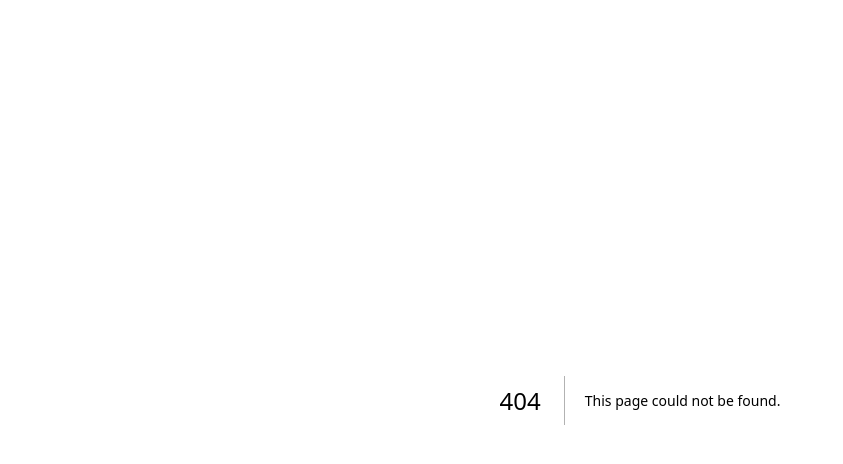
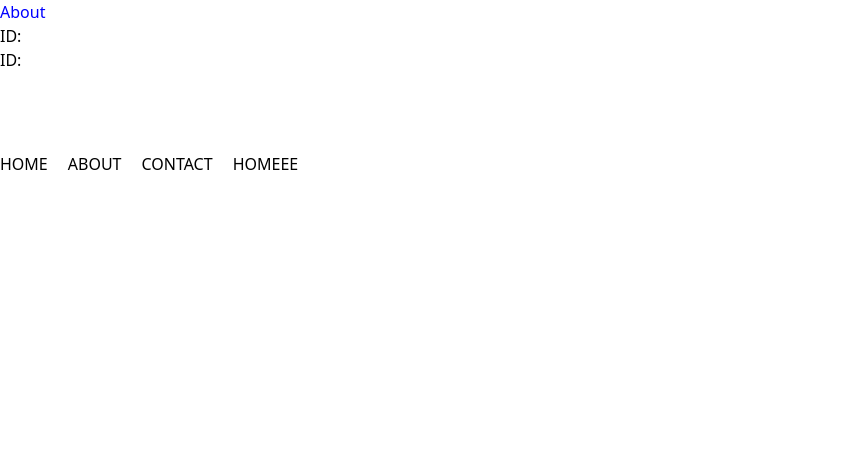
Before and after one commit to ahg-lab/bootcamp, a Next.js app: page /about in a window 1280 px wide. Before the commit this address had no page. Shown: the top 464 px of the page, without its empty margins (0-843 px from the left). Built offline with nearby package versions, Linux system fonts and the light colour scheme; no server answers.

Commit message:
data fetching

```diff
--- a/src/components/footer-item/index.js
+++ b/src/components/footer-item/index.js
@@ -1,9 +1,14 @@
-const FooterItem = ({ title, items }) => {
+// destructure
+// restructure
+// reserved word
+
+// const FooterItem = ({ title, items }) => {
+const FooterItem = (props) => {
   return (
     <div className="flex flex-col p-20">
-      <p className="text-sm font-bold text-red-800 uppercase">{title}</p>
-      {items &&
-        items.map((value, key) => {
+      <p className="text-sm font-bold text-red-800 uppercase">{props?.title}</p>
+      {props?.items &&
+        props?.items.map((value, key) => {
           return (
             <a key={key} className="text-gray-500 select-none hover:underline hover:cursor-pointer">
               {value}
--- /dev/null
+++ b/src/components/navbar/index.js
@@ -0,0 +1,35 @@
+import Link from 'next/link'
+
+// client side rendering
+// server side rendering
+
+const NavBar = () => {
+  const menu = [
+    { id: 1, name: 'home', link: '/' },
+    { id: 2, name: 'about', link: '/about' },
+    { id: 3, name: 'contact', link: '/contact' },
+  ]
+
+  return (
+    <div className="flex py-20 space-x-5">
+      {menu.map((value, key) => {
+        return (
+          <Link
+            key={key}
+            href={{
+              pathname: value.link,
+              query: { id: value.id, hehe: 'wala lang' },
+            }}
+            passHref
+            className="text-black uppercase border-b-4 border-transparent cursor-pointer hover:border-blue-600 font-regular"
+          >
+            {value.name}
+          </Link>
+        )
+      })}
+      <a href="/">HOMEEE</a>
+    </div>
+  )
+}
+
+export default NavBar
--- /dev/null
+++ b/src/containers/about/index.js
@@ -0,0 +1,11 @@
+import NavBar from '@components/navbar'
+
+const AboutContainer = () => {
+  return (
+    <div>
+      <NavBar />
+    </div>
+  )
+}
+
+export default AboutContainer
--- a/src/containers/home/index.js
+++ b/src/containers/home/index.js
@@ -1,4 +1,5 @@
 import FooterItem from '@components/footer-item'
+import NavBar from '@components/navbar'
 import Title from '@components/title'
 import { useState } from 'react'
 
@@ -8,8 +9,9 @@ const HomepageContainer = () => {
 
   return (
     <>
-      <div className="flex flex-col items-center">
+      <div className="flex flex-col items-center py-20">
         <p className={`font-${count < 5 ? 'bold' : 'semibold'}`}>HOMEPAGAE</p>
+        <NavBar />
         <p className="text-hehe">{count}</p>
         {display ? (
           <div className="hidden h-48 grid-cols-4 gap-10 lg:grid">
--- /dev/null
+++ b/src/pages/about.js
@@ -0,0 +1,33 @@
+import AboutContainer from '@containers/about'
+import axios from 'axios'
+import { useRouter } from 'next/router'
+
+const AboutPage = ({ usersData }) => {
+  const router = useRouter()
+
+  return (
+    <div>
+      {console.log('usersData == ', usersData)}
+      <p>About</p>
+      <h1>ID: {router.query.id}</h1>
+      <h1>ID: {router.query.hehe}</h1>
+      <AboutContainer />
+    </div>
+  )
+}
+
+export default AboutPage
+
+export async function getServerSideProps() {
+  let data = ''
+
+  axios.get('https://api.ahglab.com/api:W7k9W8HQ/users').then(function (response) {
+    data = response.data
+  })
+
+  return {
+    props: {
+      usersData: data,
+    },
+  }
+}
--- /dev/null
+++ b/src/pages/contact.js
@@ -0,0 +1,14 @@
+import { useRouter } from 'next/router'
+
+const ContactPage = () => {
+  const router = useRouter()
+
+  return (
+    <div>
+      <p>Contact</p>
+      <h1>ID: {router.query.id}</h1>
+    </div>
+  )
+}
+
+export default ContactPage
```
